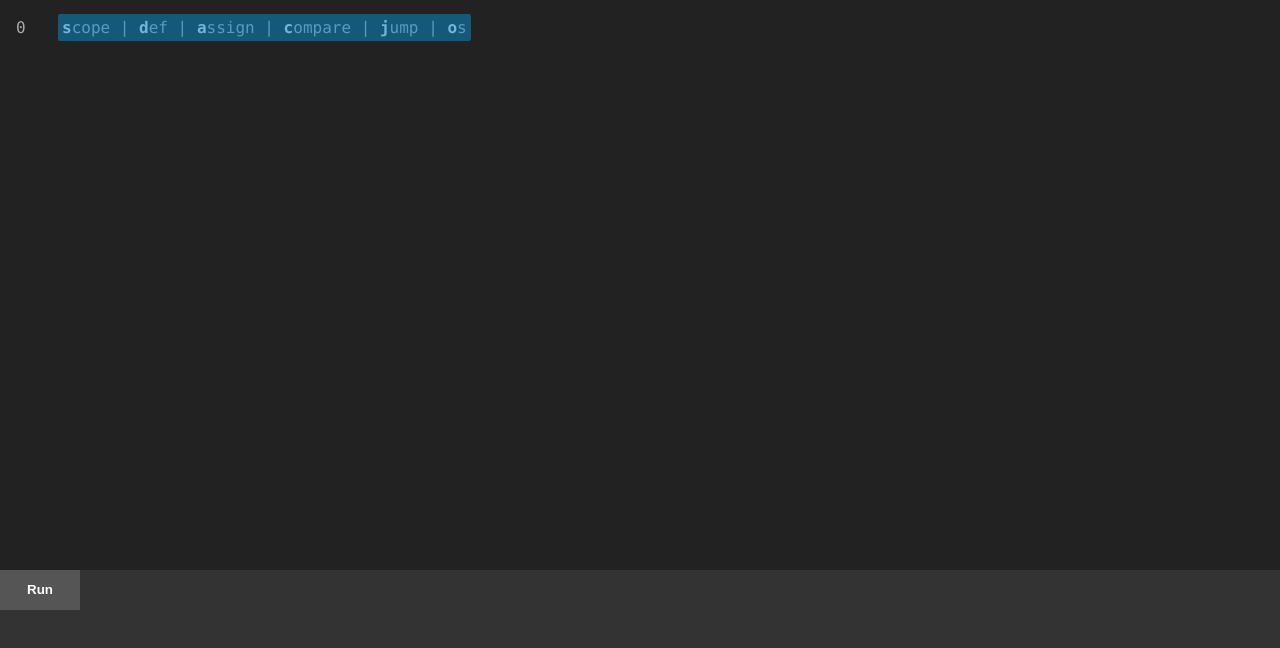
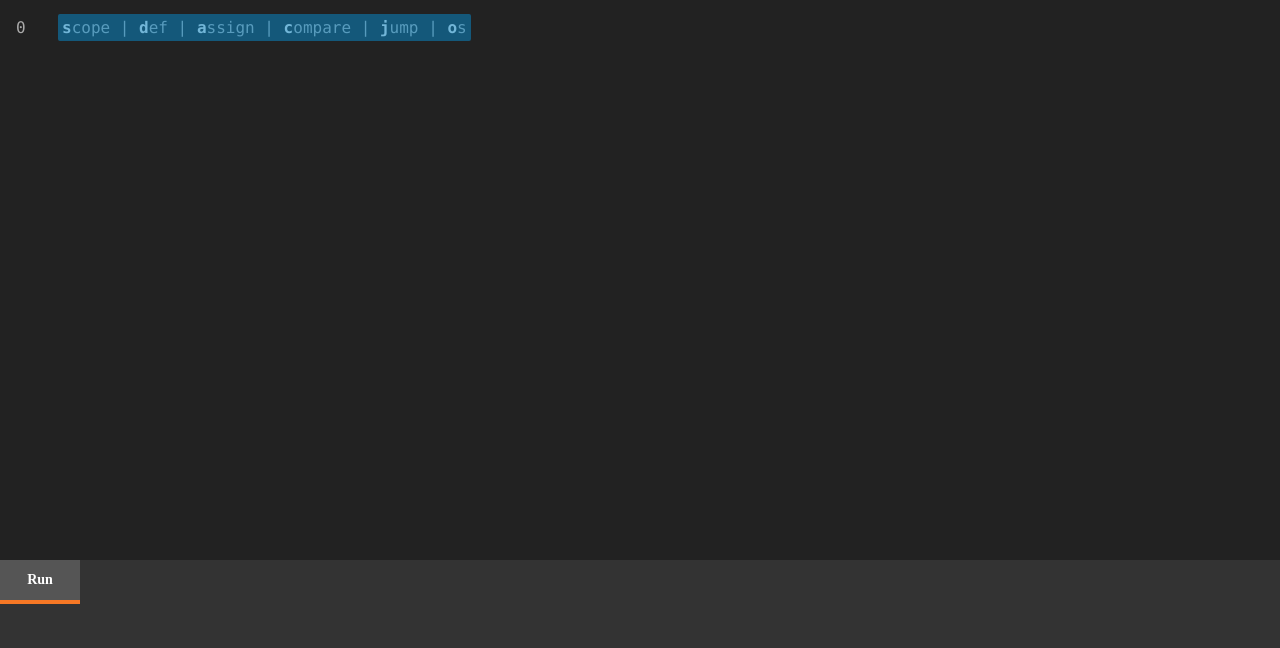
Before and after one commit to nicbarker/river, a React (Create React App) app: page / in a window 1280 px wide. Shown: the top 648 px of the page. Built offline with nearby package versions, Linux system fonts and the light colour scheme.

Commit message:
temp macro

```diff
--- a/src/App.tsx
+++ b/src/App.tsx
@@ -7,57 +7,19 @@ import {
   fragmentLength,
   handleKeyStroke,
   Instruction,
+  Macro,
 } from "./editor";
 
 type Output = { value: string; lineNumber: number };
 
-function App() {
-  const [cursorPos, setCursorPos] = useState(0);
-  const [instructions, setInstructions] = useState<Instruction[]>([
-    { type: "emptyInstruction", fragments: [] },
-  ]);
-  const [selectedInstructions, setSelectedInstructions] = useState<
-    Instruction[]
-  >([]);
-  const [instructionIndex, setInstructionIndex] = useState(0);
-  const [outputs, setOutputs] = useState<Output[]>([]);
-
-  const instruction: Instruction | null = instructions[instructionIndex];
-
-  useEffect(() => {
-    const handle = (e: KeyboardEvent) => {
-      if (!e.metaKey) {
-        if (e.key.match(/^[ -~]$/) || e.key.match(/Arrow/)) {
-          e.preventDefault();
-        }
-        handleKeyStroke({
-          instruction,
-          instructions,
-          cursorPos,
-          instructionIndex,
-          selectedInstructions,
-          key: e.key,
-          shiftKey: e.shiftKey,
-          setInstructions,
-          setInstructionIndex,
-          setCursorPos,
-          setSelectedInstructions,
-        });
-      }
-    };
-    window.addEventListener("keydown", handle);
-    return () => window.removeEventListener("keydown", handle);
-  }, [
-    instructions,
-    setInstructions,
-    cursorPos,
-    instructionIndex,
-    instruction,
-    selectedInstructions,
-  ]);
-
+function renderInstructions(
+  instructions: Instruction[],
+  selectedInstructions: Instruction[],
+  instructionIndex: number,
+  cursorPos: number
+) {
   let indent = 0;
-  const instructionsRendered = instructions.map((instruction, li) => {
+  return instructions.map((instruction, li) => {
     const fragments = instruction.fragments.map((fragment, i) => [
       <div
         key={i}
@@ -135,22 +97,64 @@ function App() {
       </div>
     );
   });
+}
 
-  if (instructionIndex === instructions.length) {
-    let indentRendered = Array(indent)
-      .fill(0)
-      .map(() => <div className="indent"> </div>);
+function App() {
+  const [cursorPos, setCursorPos] = useState(0);
+  const [instructions, setInstructions] = useState<Instruction[]>([
+    { type: "emptyInstruction", fragments: [] },
+  ]);
+  const [selectedInstructions, setSelectedInstructions] = useState<
+    Instruction[]
+  >([]);
+  const [instructionIndex, setInstructionIndex] = useState(0);
+  const [outputs, setOutputs] = useState<Output[]>([]);
 
-    instructionsRendered.push(
-      <div className="line" key="end">
-        <div className="lineNumber">{instructions.length}</div>
-        <div className="instruction">
-          {indentRendered}
-          <div className={"empty highlight"}></div>
-        </div>
-      </div>
-    );
-  }
+  const [macros, setMacros] = useState<Macro[]>([]);
+
+  const instruction: Instruction | null = instructions[instructionIndex];
+
+  useEffect(() => {
+    const handle = (e: KeyboardEvent) => {
+      if (!e.metaKey) {
+        if (e.key.match(/^[ -~]$/) || e.key.match(/Arrow/)) {
+          e.preventDefault();
+        }
+        handleKeyStroke({
+          instruction,
+          instructions,
+          cursorPos,
+          instructionIndex,
+          selectedInstructions,
+          macros,
+          key: e.key,
+          shiftKey: e.shiftKey,
+          setInstructions,
+          setInstructionIndex,
+          setCursorPos,
+          setSelectedInstructions,
+          setMacros,
+        });
+      }
+    };
+    window.addEventListener("keydown", handle);
+    return () => window.removeEventListener("keydown", handle);
+  }, [
+    instructions,
+    setInstructions,
+    cursorPos,
+    instructionIndex,
+    instruction,
+    selectedInstructions,
+    macros,
+  ]);
+
+  const instructionsRendered = renderInstructions(
+    instructions,
+    selectedInstructions,
+    instructionIndex,
+    cursorPos
+  );
 
   const outputsRendered = outputs.map((o, index) => (
     <code className="outputLine" key={index}>
@@ -159,9 +163,22 @@ function App() {
     </code>
   ));
 
+  const macrosRendered = macros.map((macro) => {
+    const instructions = renderInstructions(macro.instructions, [], 0, 0);
+    return (
+      <>
+        <div>{macro.name}</div>
+        <code className={"code"}>{instructions}</code>
+      </>
+    );
+  });
+
   return (
     <div className="App">
-      <code className="top">{instructionsRendered}</code>
+      <div className={"top"}>
+        <code className="left code">{instructionsRendered}</code>
+        {macros.length > 0 && <div className="right">{macrosRendered}</div>}
+      </div>
       <div className="bottom">
         <div className="buttons">
           <button
--- a/src/editor.ts
+++ b/src/editor.ts
@@ -251,6 +251,11 @@ export type Instruction =
   | JumpInstruction
   | OSInstruction;
 
+export type Macro = {
+  name: string;
+  instructions: Instruction[];
+};
+
 /*
 scope open
 def local 16
@@ -305,25 +310,91 @@ export function handleKeyStroke({
   cursorPos,
   instructionIndex,
   selectedInstructions,
+  macros,
   key,
   shiftKey,
   setInstructions,
   setInstructionIndex,
   setCursorPos,
   setSelectedInstructions,
+  setMacros,
 }: {
   instruction: Instruction;
   instructions: Instruction[];
   cursorPos: number;
   instructionIndex: number;
   selectedInstructions: Instruction[];
+  macros: Macro[];
   key: string;
   shiftKey: boolean;
   setInstructions: (instructions: Instruction[]) => void;
   setInstructionIndex: (instructionIndex: number) => void;
   setCursorPos: (cursorPos: number) => void;
   setSelectedInstructions: (instructions: Instruction[]) => void;
+  setMacros: (macros: Macro[]) => void;
 }) {
+  if (selectedInstructions.length > 0) {
+    if (key === "ArrowUp") {
+      const previousInstruction = instructions[instructionIndex - 1]!;
+      if (shiftKey && instructionIndex > 0) {
+        const selectedIndex = selectedInstructions.findIndex(
+          (i) => i === instruction
+        );
+        if (
+          selectedIndex > -1 &&
+          selectedInstructions.includes(previousInstruction)
+        ) {
+          selectedInstructions.splice(selectedIndex, 1);
+        } else {
+          if (!selectedInstructions.includes(instruction)) {
+            selectedInstructions.push(instruction);
+          }
+          selectedInstructions.push(previousInstruction);
+        }
+        setInstructionIndex(instructionIndex - 1);
+        setSelectedInstructions(selectedInstructions);
+      } else if (!shiftKey) {
+        selectedInstructions.splice(0, selectedInstructions.length);
+        setSelectedInstructions(selectedInstructions.slice());
+        setInstructionIndex(Math.max(instructionIndex - 1, 0));
+      }
+    } else if (key === "ArrowDown") {
+      if (shiftKey && instructionIndex < instructions.length - 1) {
+        const nextInstruction = instructions[instructionIndex + 1]!;
+        const selectedIndex = selectedInstructions.findIndex(
+          (i) => i === instruction
+        );
+        if (
+          selectedIndex > -1 &&
+          selectedInstructions.includes(nextInstruction)
+        ) {
+          selectedInstructions.splice(selectedIndex, 1);
+        } else {
+          selectedInstructions.push(nextInstruction);
+          if (!selectedInstructions.includes(instruction)) {
+            selectedInstructions.push(instruction);
+          }
+        }
+        setSelectedInstructions(selectedInstructions);
+        setInstructionIndex(instructionIndex + 1);
+      } else if (!shiftKey) {
+        selectedInstructions.splice(0, selectedInstructions.length);
+        setSelectedInstructions(selectedInstructions.slice());
+        setInstructionIndex(
+          Math.min(instructionIndex + 1, instructions.length - 1)
+        );
+      }
+    } else if (key === "m") {
+      macros.push({
+        name: "New Macro",
+        instructions: selectedInstructions.slice(),
+      });
+      setMacros(macros.slice());
+      console.log(macros);
+    }
+    return;
+  }
+
   let increment: "instruction" | "cursor" | "none" = "none";
   if (instruction.type === "emptyInstruction" || cursorPos === 0) {
     switch (key) {
@@ -929,27 +1000,12 @@ export function handleKeyStroke({
     if (cursorPos > previousInstruction.fragments.length - 1) {
       setCursorPos(Math.max(previousInstruction.fragments.length - 1, 0));
     }
+    setInstructionIndex(instructionIndex - 1);
     if (shiftKey) {
-      const selectedIndex = selectedInstructions.findIndex(
-        (i) => i === instruction
-      );
-      if (
-        selectedIndex > -1 &&
-        selectedInstructions.includes(previousInstruction)
-      ) {
-        selectedInstructions.splice(selectedIndex, 1);
-      } else {
-        if (!selectedInstructions.includes(instruction)) {
-          selectedInstructions.push(instruction);
-        }
-        selectedInstructions.push(previousInstruction);
-      }
-      setSelectedInstructions(selectedInstructions);
-    } else {
-      selectedInstructions.splice(0, selectedInstructions.length);
-      setSelectedInstructions(selectedInstructions);
+      selectedInstructions.push(instruction);
+      selectedInstructions.push(previousInstruction);
+      setSelectedInstructions(selectedInstructions.slice());
     }
-    setInstructionIndex(instructionIndex - 1);
     // ---------------------------------------------
   } else if (
     key === "ArrowDown" &&
@@ -959,28 +1015,12 @@ export function handleKeyStroke({
     if (cursorPos > nextInstruction.fragments.length - 1) {
       setCursorPos(Math.max(nextInstruction.fragments.length - 1, 0));
     }
+    setInstructionIndex(instructionIndex + 1);
     if (shiftKey) {
-      const selectedIndex = selectedInstructions.findIndex(
-        (i) => i === instruction
-      );
-      console.log(selectedIndex);
-      if (
-        selectedIndex > -1 &&
-        selectedInstructions.includes(nextInstruction)
-      ) {
-        selectedInstructions.splice(selectedIndex, 1);
-      } else {
-        selectedInstructions.push(nextInstruction);
-        if (!selectedInstructions.includes(instruction)) {
-          selectedInstructions.push(instruction);
-        }
-      }
-      setSelectedInstructions(selectedInstructions);
-    } else {
-      selectedInstructions.splice(0, selectedInstructions.length);
-      setSelectedInstructions(selectedInstructions);
+      selectedInstructions.push(instruction);
+      selectedInstructions.push(nextInstruction);
+      setSelectedInstructions(selectedInstructions.slice());
     }
-    setInstructionIndex(instructionIndex + 1);
     // ---------------------------------------------
   } else if (key === "Enter" && instruction) {
     instructions.splice(instructionIndex + (shiftKey ? 0 : 1), 0, {
--- a/src/index.css
+++ b/src/index.css
@@ -26,9 +26,15 @@ code {
 }
 
 .top {
-  padding: 16px;
   height: 70%;
   width: 100%;
+  display: flex;
+}
+
+.code {
+  flex-grow: 1;
+  height: 100%;
+  padding: 16px;
   background: #222;
   color: #fff;
   display: flex;
@@ -152,11 +158,19 @@ code {
 .bottom .buttons button {
   border: none;
   background: #555;
-  height: 40px;
+  height: 44px;
   width: 80px;
   color: #fff;
   font-weight: 600;
   overflow: hidden;
+  cursor: pointer;
+  font-size: 14px;
+  font-family: "Rubik";
+  border-bottom: 4px solid #f77825;
+}
+
+.bottom .buttons button:hover {
+  background: #444;
 }
 
 .outputs {
--- a/src/parse.js
+++ b/src/parse.js
@@ -11,7 +11,7 @@ function dec2bin(dec, pad) {
 }
 
 export function parse(file) {
-  const lines = file.split("\n");
+  const lines = file.length === 0 ? [] : file.split("\n");
   const scopes = [];
   const scopesFinal = [];
   const instructions = [];
```
